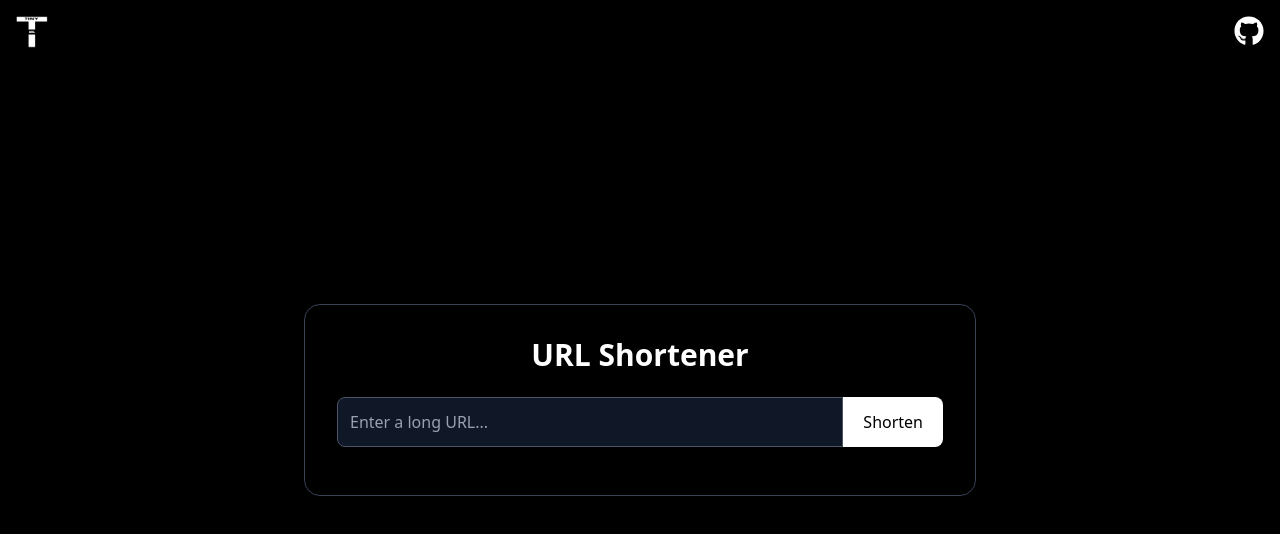
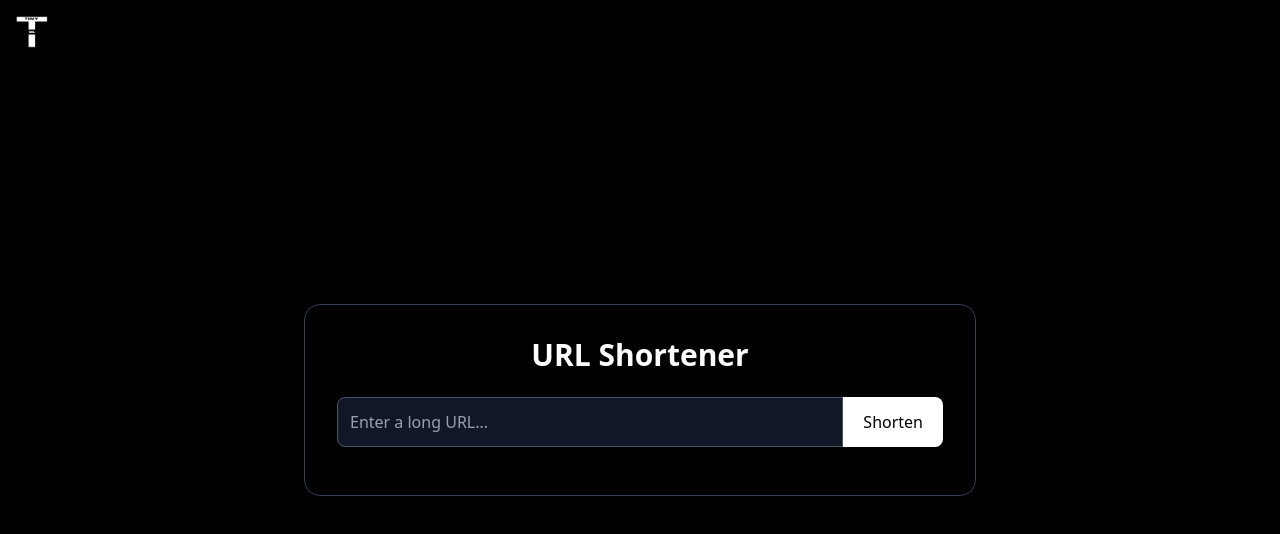
Before and after one commit to ajayjoseph-creator/TinyURL, a React (Vite) app in the folder Frontend/: page / in a window 1280 px wide. Shown: the top 534 px of the page. Built offline with nearby package versions, Linux system fonts and the light colour scheme.

Commit message:
feate:github deleted

```diff
--- a/Frontend/src/components/Shortener.jsx
+++ b/Frontend/src/components/Shortener.jsx
@@ -1,7 +1,6 @@
 import { useState } from "react";
 import axios from "axios";
 import { toast } from "react-toastify";
-import { FaGithub } from "react-icons/fa"; // GitHub icon
 
 export default function Shortener() {
   const [longUrl, setLongUrl] = useState("");
@@ -45,17 +44,6 @@ export default function Shortener() {
     alt="App Logo"
     className="w-8 h-8 shadow-md"
   />
-</div>
-
-<div className="absolute top-4 right-4">
-  <a
-    href="https://github.com/ajayjoseph-creator"
-    target="_blank"
-    rel="noreferrer"
-    className="text-white text-3xl hover:text-gray-400 transition"
-  >
-    <FaGithub />
-  </a>
 </div>
 
       <div className="bg-black border border-gray-700 shadow-xl rounded-2xl p-8 w-full max-w-2xl">
```
